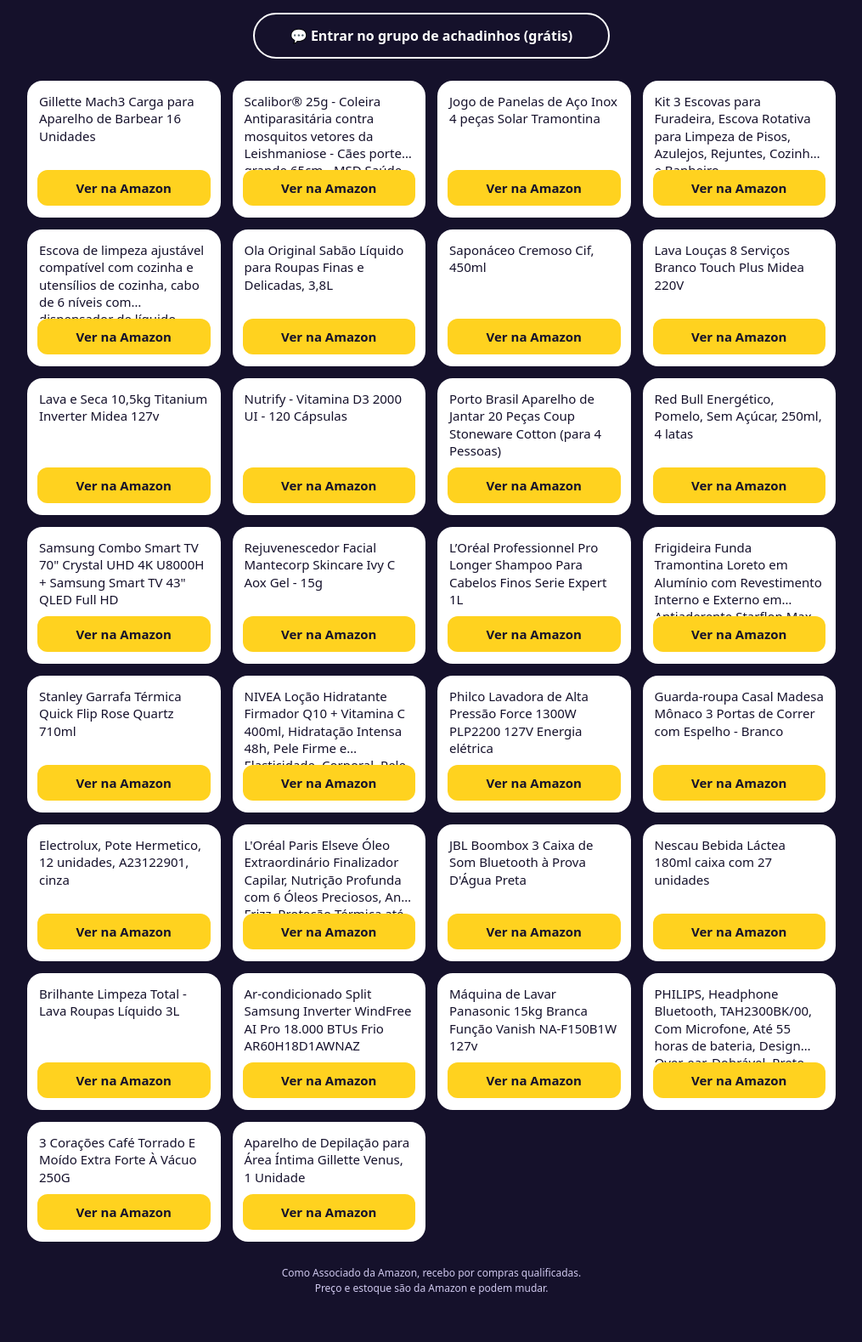
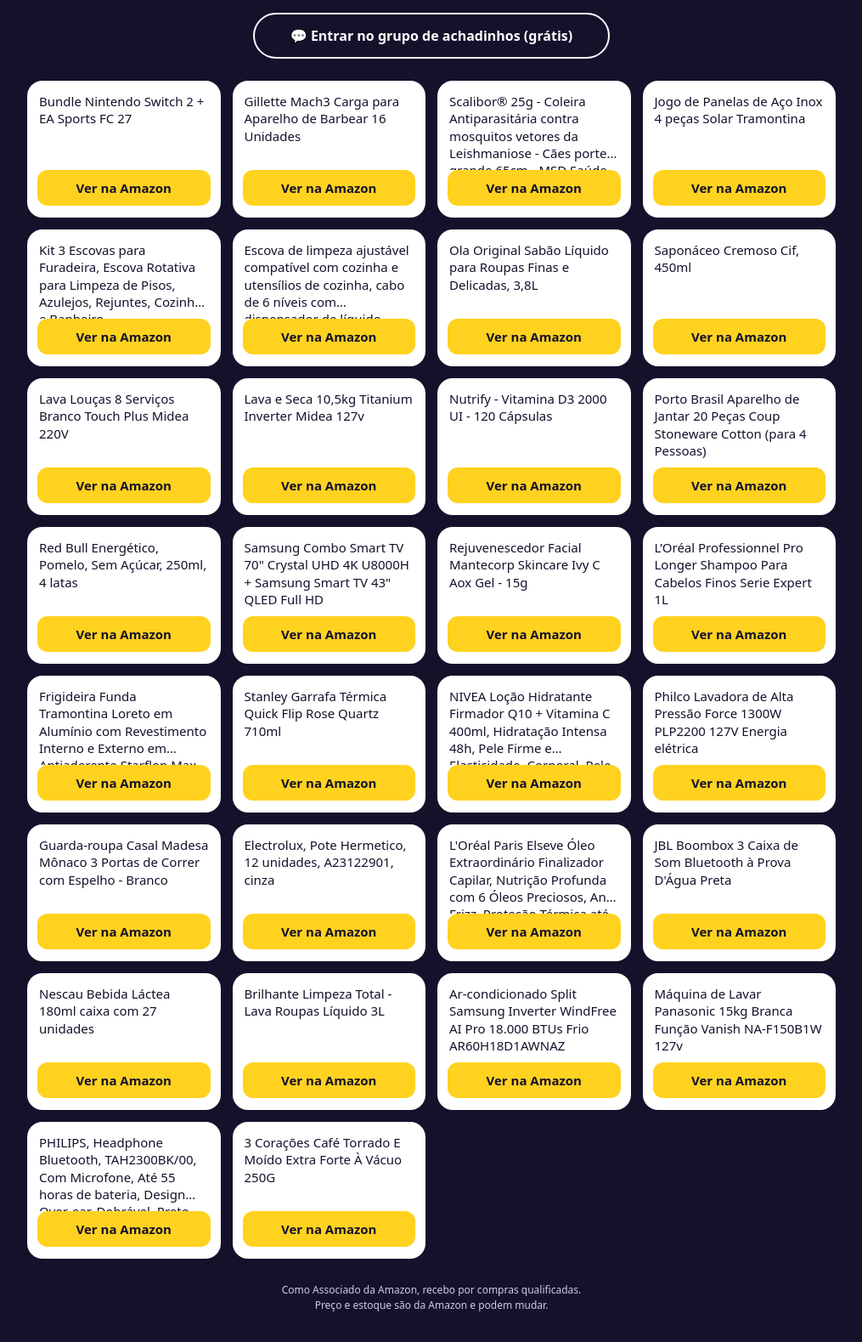
Before and after one commit to trudestr/achados, a plain HTML site: page index.html in a window 1280 px wide. Shown: the part 119-1698 px from the top of the page at 85% size, without its empty margins (132-1147 px from the left). Drawn offline with Linux system fonts and the light colour scheme.

Commit message:
página da Amazon 27/11 12:10

```diff
--- a/index.html
+++ b/index.html
@@ -27,6 +27,7 @@ footer{color:#CFC8EE;font-size:12px;text-align:center;padding:0 22px 34px;line-h
 <body><header><p class="perfil">@BUSCADOR.DESCONTOS</p><h1>Achados da Amazon</h1>
 <p class="sub">Os que saíram no grupo, o mais novo em cima</p><a class="grupo" href="https://chat.whatsapp.com/DBaHA4SVEhNLkJRnghaYI1">💬 Entrar no grupo de achadinhos (grátis)</a></header>
 <main>
+<article class="card"><p class="nome">Bundle Nintendo Switch 2 + EA Sports FC 27</p><a class="comprar" href="https://www.amazon.com.br/dp/B0HKYBZRN1/ref=nosim?tag=mandishop0a-20" rel="nofollow sponsored noopener">Ver na Amazon</a></article>
 <article class="card"><p class="nome">Gillette Mach3 Carga para Aparelho de Barbear 16 Unidades</p><a class="comprar" href="https://www.amazon.com.br/dp/B08VCP7GMD/ref=nosim?tag=mandishop0a-20" rel="nofollow sponsored noopener">Ver na Amazon</a></article>
 <article class="card"><p class="nome">Scalibor® 25g - Coleira Antiparasitária contra mosquitos vetores da Leishmaniose - Cães porte grande 65cm - MSD Saúde Animal</p><a class="comprar" href="https://www.amazon.com.br/dp/B07Y2CRBBK/ref=nosim?tag=mandishop0a-20" rel="nofollow sponsored noopener">Ver na Amazon</a></article>
 <article class="card"><p class="nome">Jogo de Panelas de Aço Inox 4 peças Solar Tramontina</p><a class="comprar" href="https://www.amazon.com.br/dp/B09XBLN3D9/ref=nosim?tag=mandishop0a-20" rel="nofollow sponsored noopener">Ver na Amazon</a></article>
@@ -56,7 +57,6 @@ footer{color:#CFC8EE;font-size:12px;text-align:center;padding:0 22px 34px;line-h
 <article class="card"><p class="nome">Máquina de Lavar Panasonic 15kg Branca Função Vanish NA-F150B1W 127v</p><a class="comprar" href="https://www.amazon.com.br/dp/B00HGNXC8Q/ref=nosim?tag=mandishop0a-20" rel="nofollow sponsored noopener">Ver na Amazon</a></article>
 <article class="card"><p class="nome">PHILIPS, Headphone Bluetooth, TAH2300BK/00, Com Microfone, Até 55 horas de bateria, Design Over-ear, Dobrável, Preto</p><a class="comprar" href="https://www.amazon.com.br/dp/B0FJMHMCBZ/ref=nosim?tag=mandishop0a-20" rel="nofollow sponsored noopener">Ver na Amazon</a></article>
 <article class="card"><p class="nome">3 Corações Café Torrado E Moído Extra Forte À Vácuo 250G</p><a class="comprar" href="https://www.amazon.com.br/dp/B07H64XD1V/ref=nosim?tag=mandishop0a-20" rel="nofollow sponsored noopener">Ver na Amazon</a></article>
-<article class="card"><p class="nome">Aparelho de Depilação para Área Íntima Gillette Venus, 1 Unidade</p><a class="comprar" href="https://www.amazon.com.br/dp/B0BZCGQSDZ/ref=nosim?tag=mandishop0a-20" rel="nofollow sponsored noopener">Ver na Amazon</a></article>
 </main>
 <footer>Como Associado da Amazon, recebo por compras qualificadas.<br>Preço e estoque são da Amazon e podem mudar.</footer>
 </body></html>
```
